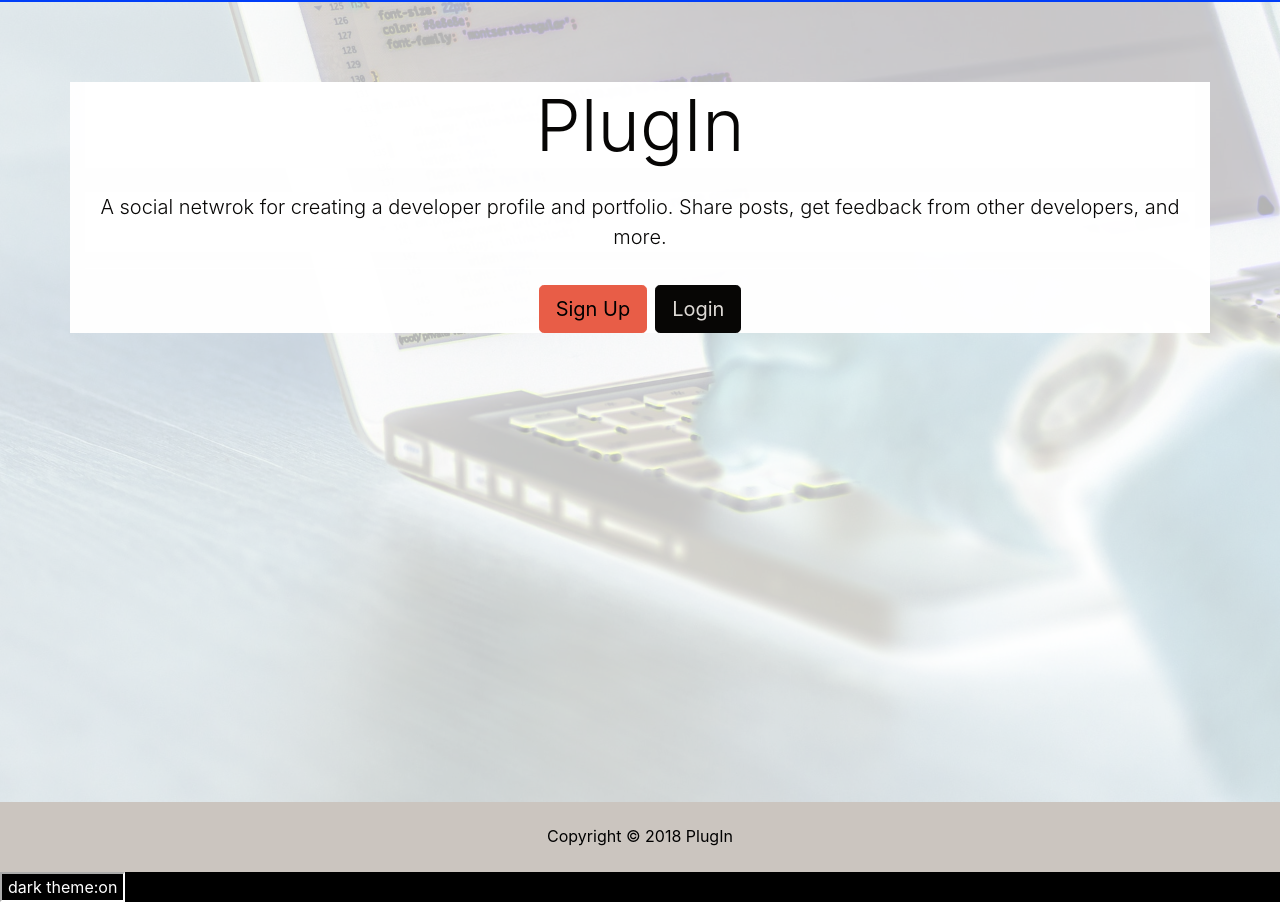
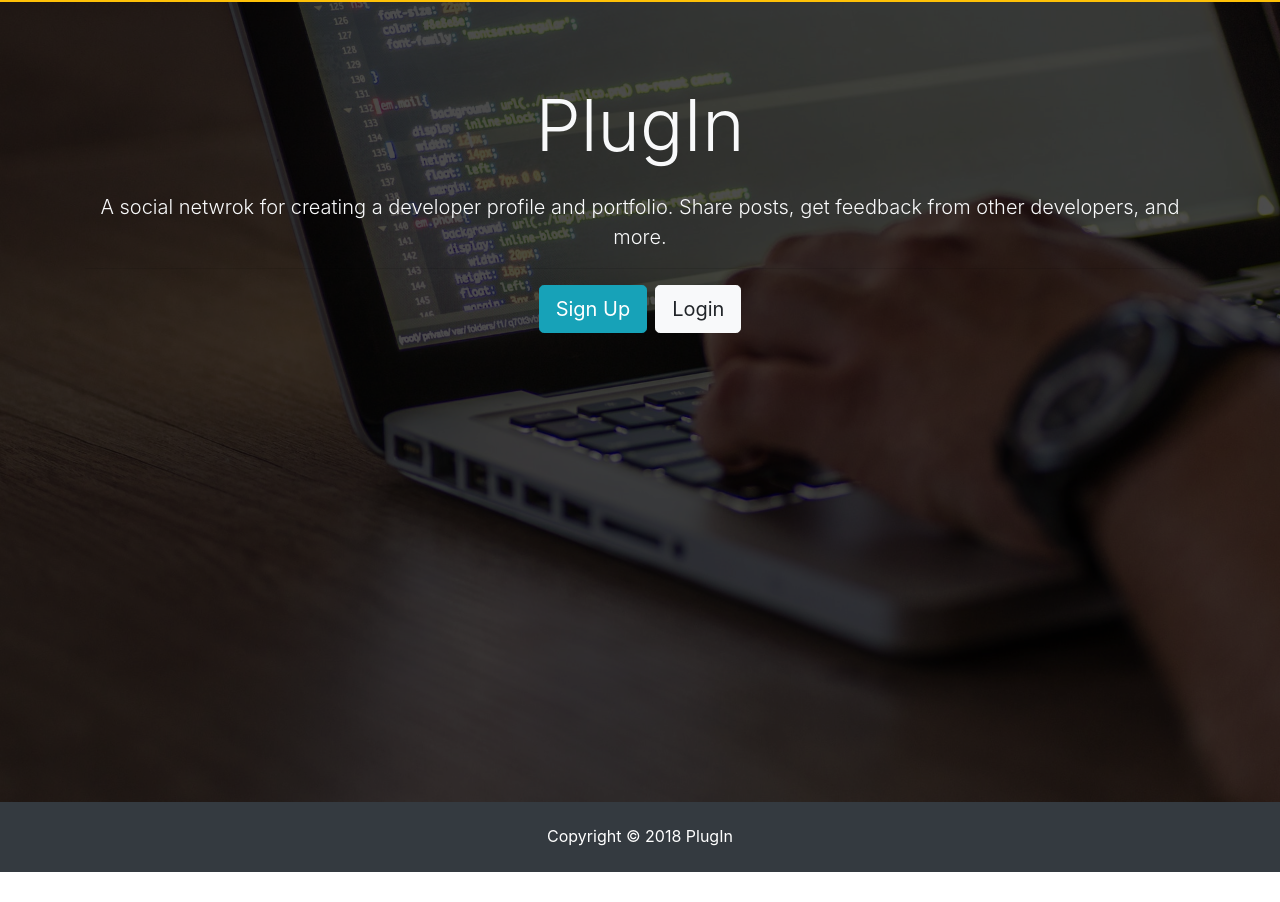
Before and after one commit to Green-Bubble/devconnector, a React (Create React App) app in the folder client/: page / in a window 1280 px wide. Shown: the part 54-956 px from the top of the page. After the commit the page ends 926 px from the top, so only its background shows below. Built offline with nearby package versions, Linux system fonts and the light colour scheme.

Commit message:
deleted invert color theme

```diff
--- a/client/src/App.css
+++ b/client/src/App.css
@@ -37,19 +37,3 @@ img {
 .form-control::placeholder {
   color: #bbb !important;
 }
-
-/*Color Inversion */
-
-:root {
-  background-color: #fefefe;
-  filter: invert(100%);
-}
-
-* {
-  background-color: inherit;
-}
-
-/* Double invert images so that they dont become negatives*/
-img:not([src*=".jpg"]) {
-  filter: invert(100%);
-}
--- a/client/src/App.js
+++ b/client/src/App.js
@@ -27,7 +27,7 @@ import Post from "./components/post/Post";
 import Notfound from "./components/not-found/Notfound";
 
 //Theme Switch
-import ThemeSwitch from "./components/ThemeSwitch";
+//import ThemeSwitch from "./components/ThemeSwitch";
 
 import "./App.css";
 
@@ -105,7 +105,6 @@ class App extends Component {
               <Route exact path="/not-found" component={Notfound} />
             </div>
             <Footer />
-            <ThemeSwitch />
           </div>
         </Router>
       </Provider>
--- a/client/src/components/ThemeSwitch.js
+++ b/client/src/components/ThemeSwitch.js
@@ -1,48 +1,48 @@
-import React, { Component } from "react";
+// import React, { Component } from "react";
 
-class ThemeSwitch extends Component {
-  //Add constructor
-  constructor(props) {
-    super(props);
+// class ThemeSwitch extends Component {
+//   //Add constructor
+//   constructor(props) {
+//     super(props);
 
-    this.state = {
-      active: "false"
-    };
-    this.store = typeof localStorage === "undefined" ? null : localStorage;
+//     this.state = {
+//       active: "false"
+//     };
+//     this.store = typeof localStorage === "undefined" ? null : localStorage;
 
-    this.css = `
-    html { filter: invert(100%); background: #fefefe; }
-    * { background-color: inherit }
-    img:not([src*=".jpg"]), video { filter: invert(100%) }`;
-  }
+//     this.css = `
+//     html { filter: invert(100%); background: #fefefe; }
+//     * { background-color: inherit }
+//     img:not([src*=".jpg"]), video { filter: invert(100%) }`;
+//   }
 
-  isActive = () => this.state.active;
-  //Toggle for the state
-  toggle = () => {
-    this.setState({
-      active: !this.isActive()
-    });
-  };
+//   isActive = () => this.state.active;
+//   //Toggle for the state
+//   toggle = () => {
+//     this.setState({
+//       active: !this.isActive()
+//     });
+//   };
 
-  // Fetch and apply the saved settings after the component mounts to the page
-  componentDidUpdate() {
-    if (this.store) {
-      this.store.setItem("ThemeSwitch", this.state.active);
-    }
-  }
+//   // Fetch and apply the saved settings after the component mounts to the page
+//   componentDidUpdate() {
+//     if (this.store) {
+//       this.store.setItem("ThemeSwitch", this.state.active);
+//     }
+//   }
 
-  render() {
-    // JSX Markup
-    return (
-      <div>
-        <button aria-pressed={this.isActive()} onClick={this.toggle}>
-          dark theme:
-          <span aria-hidden="true">{this.isActive() ? "on" : "off"}</span>
-        </button>
-        <style media={this.isActive() ? this.css.trim() : this.css} />
-      </div>
-    );
-  }
-}
+//   render() {
+//     // JSX Markup
+//     return (
+//       <div>
+//         <button aria-pressed={this.isActive()} onClick={this.toggle}>
+//           dark theme:
+//           <span aria-hidden="true">{this.isActive() ? "on" : "off"}</span>
+//         </button>
+//         <style media={this.isActive() ? this.css.trim() : this.css} />
+//       </div>
+//     );
+//   }
+// }
 
-export default ThemeSwitch;
+// export default ThemeSwitch;
```
